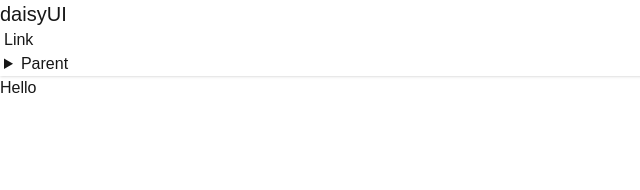
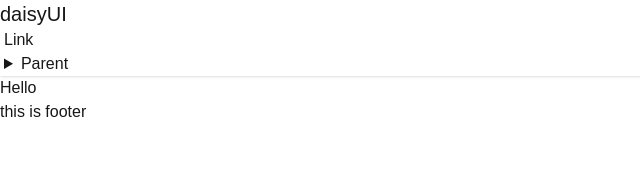
Before and after one commit to arafat-mr/Eduverse, a Next.js app: page / in a window 1280 px wide. Shown: the top 190 px of the page, without its empty margins (0-640 px from the left). Built offline with nearby package versions, Linux system fonts and the light colour scheme.

Commit message:
adding footer section

```diff
--- /dev/null
+++ b/src/app/components/Footer.jsx
@@ -0,0 +1,11 @@
+import React from 'react';
+
+const Footer = () => {
+    return (
+        <div>
+            <h1>this is footer </h1>
+        </div>
+    );
+};
+
+export default Footer;
--- a/src/app/layout.js
+++ b/src/app/layout.js
@@ -1,6 +1,7 @@
 import { Geist, Geist_Mono } from "next/font/google";
 import Navbar from "./components/Navbar";
 import "./globals.css";
+import Footer from "./components/Footer";
 
 const geistSans = Geist({
   variable: "--font-geist-sans",
@@ -25,6 +26,7 @@
       >
         <Navbar/>
         {children}
+        <Footer></Footer>
       </body>
     </html>
   );
```
